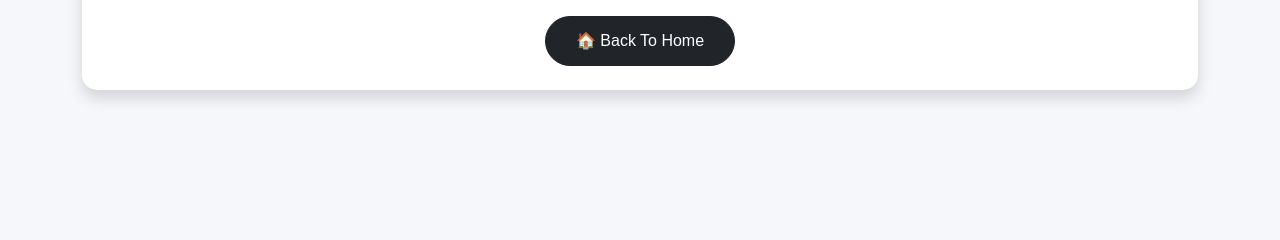
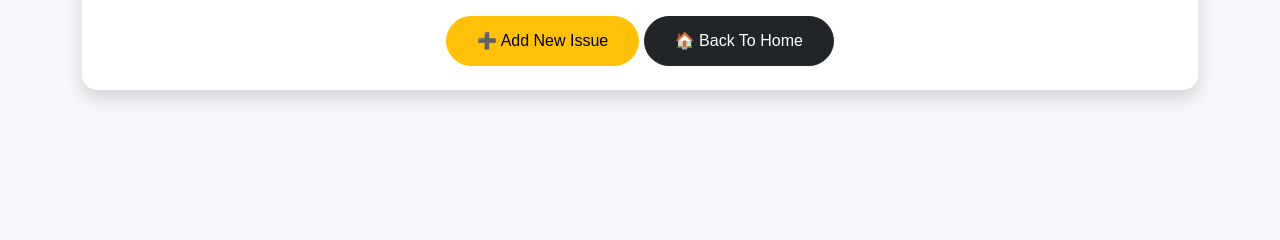
Before and after one commit to Hammadmalik2222/Issue_Tracker, a Flask app: page /read-issue in a window 1280 px wide. Shown: the part 301-541 px from the top of the page. Run offline with Flask 3, Linux system fonts and the light colour scheme; data that the repository does not hold is empty; some libraries are stand-ins or nearby versions.

Commit message:
Updated Ai-based Frontend

```diff
--- a/app.py
+++ b/app.py
@@ -89,7 +89,9 @@ def add_issue():
 
         cursor.close()
 
-        return "Issue Added Successfully"
+        flash("Issue added successfully!", "success")
+
+        return redirect("/read-issue")
 
 
     return render_template("create_issue.html")
@@ -199,7 +201,9 @@ def delete_issue(id):
 
     cursor.close()
 
-    return "Issue Deleted Successfully"
+    flash("Issue deleted successfully!", "success")
+
+    return redirect("/read-issue")
 
 if __name__ == "__main__":                          #directly run
     app.run(debug=True)
--- a/templates/read_issue.html
+++ b/templates/read_issue.html
@@ -111,7 +111,7 @@
 
                     <tr>
 
-                        <td>{{ issue[0] }}</td>
+                        <td>{{ loop.index }}</td>
 
                         <td>{{ issue[1] }}</td>
 
@@ -216,6 +216,9 @@
 
             <div class="text-center">
 
+                <a href="/create-issue" class="btn btn-warning">
+                    ➕ Add New Issue
+                </a>
                 <a href="/" class="btn btn-dark">
 
                     🏠 Back To Home
```
